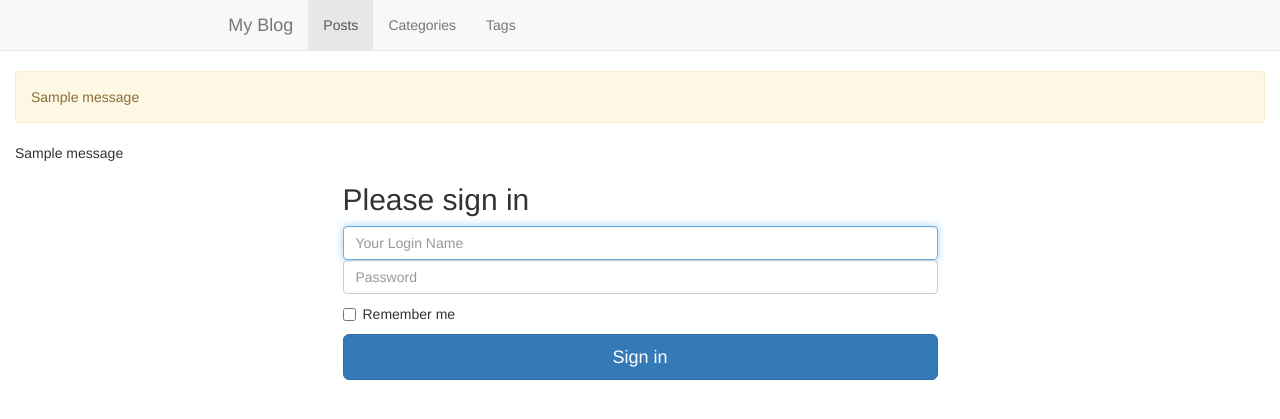
After one commit to benhoyle/website, a Flask app: page /login in a window 1280 px wide. The commit adds this page. Shown: the top 419 px of the page. Run offline with Flask 2, Linux system fonts and the light colour scheme; tables that the repository leaves empty hold one stand-in row (values such as "Sample post"); one stand-in notice (Sample message) is shown; some libraries are stand-ins or nearby versions.

Commit message:
Add login and password functions

```diff
--- a/requirements.txt
+++ b/requirements.txt
@@ -4,6 +4,7 @@
 beautifulsoup4=4.5.1=py35_0
 click=6.6=py35_0
 flask=0.11.1=py35_0
+flask-login=0.3.2=py35_0
 flask-wtf=0.12=py35_0
 itsdangerous=0.24=py35_0
 jinja2=2.8=py35_1
--- a/wordpress_converter/forms.py
+++ b/wordpress_converter/forms.py
@@ -1,6 +1,6 @@
 from flask_wtf import Form
-from wtforms import StringField, TextAreaField, SubmitField
-from wtforms.validators import DataRequired
+from wtforms import StringField, TextAreaField, SubmitField, TextField, PasswordField, BooleanField
+from wtforms.validators import DataRequired, Required, EqualTo, Email
 
 class PostForm(Form):
     """ Form for adding and editing a post. """
@@ -14,3 +14,18 @@ class DeleteConfirm(Form):
     """ Short form to work as a confirm delete modal button. """
     confirm_delete = SubmitField(label='Confirm Delete')
     cancel = SubmitField(label='Cancel')
+
+class LoginForm(Form):
+    """ Define the login form. """
+    login = TextField('User login', [Required(message='Forgot your login name?')])
+    password = PasswordField('Password', [Required(message='Must provide a password. ;-)')])
+    remember_me = BooleanField('remember_me', default=False)
+
+class SignupForm(Form):
+    """ Define the form for registering a user."""
+    login  = TextField('Login name', [Required()])
+    firstname = TextField('First Name', [Required()])
+    surname   = TextField('Surname', [Required()])
+    email     = TextField('Email Address', [Email(), Required()])
+    password  = PasswordField('New Password', [Required(), EqualTo('confirm', message='Passwords must match')])
+    confirm   = PasswordField('Repeat Password')
--- /dev/null
+++ b/wordpress_converter/templates/login.html
@@ -0,0 +1,46 @@
+{% extends 'navbar.html' %}
+
+{% block title %}Signin{% endblock %}
+
+{% macro render_field(field, placeholder=None) %}
+<div>
+    {% set css_class = 'form-control ' + kwargs.pop('class', '') %}
+    {{ field(class=css_class, placeholder=placeholder, **kwargs) }}
+</div>
+{% with errors = field.errors %}
+	{% if errors %}
+	<div class="alert alert-danger" role="alert">
+		{% for error in errors %}
+		{{ error }}<br>
+		{% endfor %}
+	</div>
+	{% endif %}
+{% endwith %}
+{% endmacro %}
+
+{% block content %}
+    {% with errors = get_flashed_messages(category_filter=["error"]) %}
+    {% if errors %}
+    <div>
+        {% for error in errors %}
+        {{ error }}<br>
+        {% endfor %}
+    </div>
+    {% endif %}
+    {% endwith %}
+    <form class="form-signin col-xs-offset-1 col-lg-offset-3 col-xs-10 col-lg-6" method="POST" action="" accept-charset="UTF-8" role="form">
+        {{ form.csrf_token }}
+        <h2 class="form-signin-heading">Please sign in</h2>
+        <label for="inputEmail" class="sr-only">Email address</label>
+        {{ render_field(form.login, placeholder="Your Login Name", autofocus="") }}
+        <label for="inputPassword" class="sr-only">Password</label>
+        {{ render_field(form.password, placeholder="Password") }}
+
+        <div class="checkbox">
+            <label>
+                {{ form.remember_me }} Remember me
+            </label>
+        </div>
+        <button class="btn btn-lg btn-primary btn-block" type="submit">Sign in</button>
+    </form>
+{% endblock %}
--- a/wordpress_converter/templates/navbar.html
+++ b/wordpress_converter/templates/navbar.html
@@ -18,12 +18,12 @@
                 <li{% if id == active_page %} class="active"{% endif %}><a href="{{ href|e }}">{{ caption|e }}</a></li>
             {% endfor %}
         </ul>
-        {# Login for later
+        {% if g.user.is_authenticated %}
         <ul class="nav navbar-nav navbar-right">
-            <li><a href="#">{{ user.firstname }} {{ user.surname }}</a></li>
-            <li><a href="{{ url_for('auth.logout') }}">Logout</a></li>
+            <li><a href="">{{ g.user.login }} AKA {{ g.user.display_name }}</a></li>
+            <li><a href="{{ url_for('logout') }}">Logout</a></li>
         </ul>
-        #}
+        {% endif %}
     </div>
 </nav>
 {% endblock %}
--- a/wordpress_converter/webserver.py
+++ b/wordpress_converter/webserver.py
@@ -5,10 +5,14 @@ import os
 import datetime
 
 # Import flask and template operators
-from flask import Flask, render_template, request, redirect, url_for
+from flask import Flask, render_template, request, redirect, url_for, \
+                    g, session, flash
 
 # Import SQLAlchemy
 from flask_sqlalchemy import SQLAlchemy
+
+# Import Login Manager
+from flask_login import LoginManager, login_user, logout_user, current_user, login_required
 
 from wordpress_converter import app, db
 
@@ -16,7 +20,7 @@ from wordpress_converter import app, db
 from wordpress_converter.models import Post, Tag, Category, Author
 
 # Import forms
-from wordpress_converter.forms import PostForm, DeleteConfirm
+from wordpress_converter.forms import PostForm, DeleteConfirm, LoginForm
 
 # Sample HTTP error handling
 @app.errorhandler(404)
@@ -27,6 +31,52 @@ def not_found(error):
 def internal_error(exception):
     app.logger.error(exception)
     return render_template('500.html'), 500
+
+# Start login manager
+lm = LoginManager()
+lm.init_app(app)
+lm.login_view = 'login'
+
+# Login manager user loader
+@lm.user_loader
+def load_user(id):
+    return Author.query.get(int(id))
+
+@app.before_request
+def before_request():
+    g.user = current_user
+
+@app.route('/login', methods=['GET', 'POST'])
+def login():
+    # If user is already logged in go straight to homepage
+    if g.user is not None and g.user.is_authenticated:
+        return redirect(url_for('show_posts'))
+    # Generate login form
+    form = LoginForm(request.form)
+
+    # Verify the sign in form
+    if form.validate_on_submit():
+        session['remember_me'] = form.remember_me.data
+
+        user = Author.query.filter(Author.login==form.login.data).first()
+        if user and user.check_password(form.password.data):
+            session['user_id'] = user.id
+            remember_me = False
+            if 'remember_me' in session:
+                remember_me = session['remember_me']
+                session.pop('remember_me', None)
+            login_user(user, remember = remember_me)
+            flash('Welcome %s' % user.display_name)
+            return redirect(url_for('show_posts'))
+        flash('Wrong email or password', 'error-message')
+
+    return render_template("login.html", form=form)
+
+@app.route("/logout")
+@login_required
+def logout():
+    logout_user()
+    return redirect(url_for('login'))
 
 @app.route('/posts', methods=['GET'])
 @app.route('/', methods=['GET'])
@@ -40,6 +90,7 @@ def post(nicename):
     return render_template('post.html', post=post)
 
 @app.route('/posts/<nicename>/edit', methods=['GET', 'POST'])
+@login_required
 def edit_post(nicename):
     post = Post.query.filter(Post.nicename == nicename).first()
     if not post:
@@ -54,6 +105,7 @@ def edit_post(nicename):
     return render_template('add_edit.html', form=form)
 
 @app.route('/posts/add', methods=['GET', 'POST'])
+@login_required
 def add_post():
     form = PostForm()
     if form.validate_on_submit():
@@ -65,6 +117,7 @@ def add_post():
         date_published_month = post.date_published.month
         post.status = "publish"
         post.excerpt = ""
+        post.add_author_by_login(g.user.login)
         post.make_nicename()
         db.session.add(post)
         db.session.commit()
@@ -72,6 +125,7 @@ def add_post():
     return render_template('add_edit.html', form=form)
 
 @app.route('/posts/<nicename>/delete', methods=['GET', 'POST'])
+@login_required
 def delete_post(nicename):
     post = Post.query.filter(Post.nicename == nicename).first()
     if not post:
```
Also changed, not shown: wordpress_converter/models.py (+28 -0 lines), wordpress_converter/set_password.py (added, +20 -0 lines).
